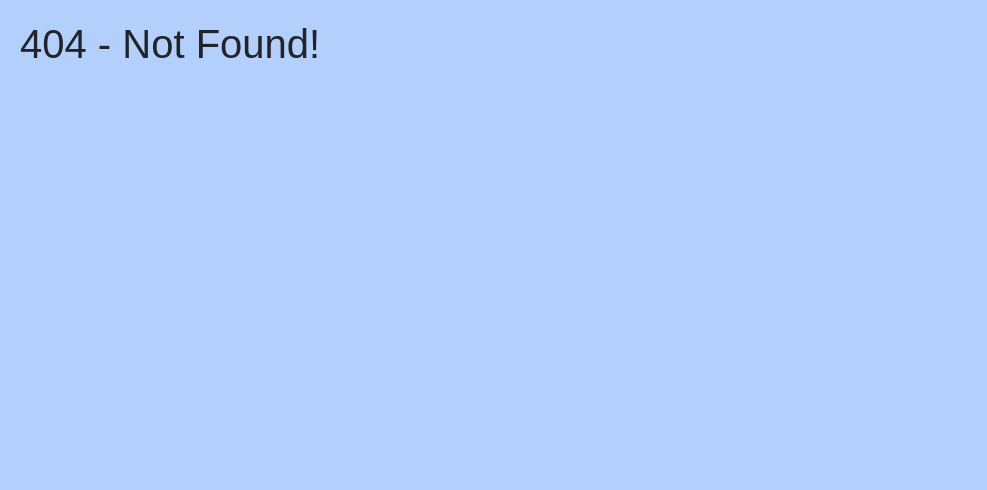
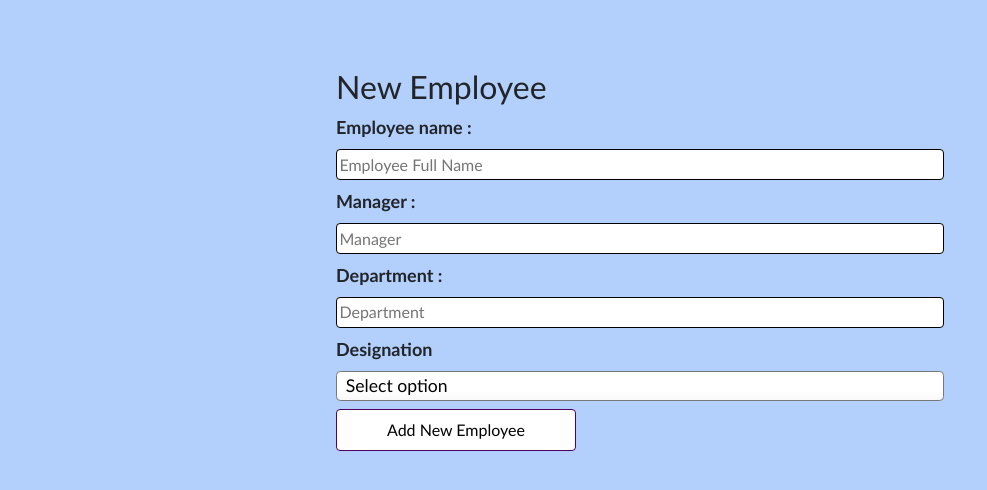
Before and after one commit to byuvraj/LMS_FrontEnd, a React (Create React App) app: page /add in a window 1280 px wide. Before the commit this address had no page. Shown: the top 490 px of the page, without its empty margins (0-987 px from the left). Built offline with nearby package versions, Linux system fonts and the light colour scheme.

Commit message:
Add-form added

```diff
--- a/package.json
+++ b/package.json
@@ -12,7 +12,8 @@
     "react-dom": "^18.2.0",
     "react-scripts": "5.0.1",
     "web-vitals": "^2.1.4",
-    "nth-check": ">=2.0.1"
+    "nth-check": ">=2.0.1",
+    "terser": ">=5.14.2"
   },
   "scripts": {
     "start": "react-scripts start",
@@ -40,6 +41,7 @@
   },
   "devDependencies": {
     "react-router-dom": "^6.3.0",
-    "nth-check": ">=2.0.1"
+    "nth-check": ">=2.0.1",
+    "terser": ">=5.14.2"
   }
 }
--- a/src/App.js
+++ b/src/App.js
@@ -1,4 +1,3 @@
-import ReactDOM from "react-dom/client";
 import { BrowserRouter, Routes, Route } from "react-router-dom";
 import Layout from "./pages/Layout";
 import Home from "./pages/Home";
@@ -7,7 +6,7 @@ import Login from "./pages/Login";
 import NewLeave from "./pages/ApplyLeave";
 import ApprovalPage from "./pages/ApprovalPage";
 import NoPage from "./pages/NoPage";
-
+import AddEmloyee from "./pages/Admin/AddEmployee";
 
 export default function App() {
   return (
@@ -21,6 +20,7 @@ export default function App() {
         <Route path="login" element={<Login />} />
         <Route path="*" element ={<NoPage />}/>
         <Route path="newleave" element={<NewLeave />} />
+        <Route path="add" element={<AddEmloyee/>}/>
       </Routes>
     </BrowserRouter>
   );
--- /dev/null
+++ b/src/pages/Admin/AddEmployee.js
@@ -0,0 +1,32 @@
+import React from 'react';
+import classes from './AddEmployee.module.css';
+import Button from '../UI/Button/Button';
+export default function AddEmloyee() {
+    return (
+        <>
+            <div className={classes.input}>
+            <header><h2>New Employee</h2></header>
+                <form>
+                    <label >Employee name :</label>
+                    <input type="text" placeholder='Employee Full Name'></input>
+                    <label >Manager :</label>
+                    <input type="text" placeholder='Manager'></input>
+                    <label >Department :</label>
+                    <input type="text" placeholder='Department'></input>
+                    <label >Designation</label>
+                    <div className={classes.select}>
+                        <select name='Select' id='Designation' placeholder='Select one'>
+                            <option value="">Select option</option>
+                            <option value="Trainee">Trainee</option>
+                            <option value="Jr_SoftwareDeveloper">Jr Software Developer</option>
+                            <option value="Sr_SoftwareDeveloper">Sr Software Developer</option>
+                        </select>
+                    </div>
+                    <Button type="submit" >
+                        Add New Employee
+                    </Button>
+                </form>
+            </div>
+        </>
+    );
+};
--- /dev/null
+++ b/src/pages/Admin/AddEmployee.module.css
@@ -0,0 +1,93 @@
+*,
+*::before,
+*::after {
+  box-sizing: border-box;
+}
+*,h2{
+  font-family:Optima;
+}
+.input {
+  margin: 2rem auto;
+  padding: 1rem;
+  width: 90%;
+  max-width: 40rem;
+}
+
+.input label {
+  display: block;
+  font-weight: bold;
+  margin-bottom: 0.5rem;
+}
+
+.input input {
+  font: inherit;
+  display: block;
+  width: 100%;
+  border: 1px solid rgb(0, 0, 0);
+  border-radius: 0.25em;
+  padding: 0.15rem 1em 0.15rem 0.15rem;
+  margin-bottom: 0.5rem;
+  cursor: pointer;
+}
+
+.input input:focus {
+  outline: none;
+  border-color: #4f005f;
+}
+:root {
+  --select-border: #777;
+  --select-focus: blue;
+  --select-arrow: var(--select-border);
+}
+
+select {
+  appearance: none;
+  background-color: transparent;
+  border: none;
+  padding: 0 1em 0 0;
+  margin: 0;
+  width: 100%;
+  font-family: inherit;
+  font-size: inherit;
+  cursor: inherit;
+  line-height: inherit;
+  z-index: 1;
+  outline: none;
+}
+
+.select {
+  display: grid;
+  grid-template-areas: "select";
+  align-items: center;
+  position: relative;
+  min-width: 15ch;
+  max-width: 40rem;
+  border: 1px solid var(--select-border);
+  border-radius: 0.25em;
+  padding: 0.25em 0.5em;
+  font-size: 1.1rem;
+  cursor: pointer;
+  line-height: 1.1;
+  background-color: #fff;
+  background-image: linear-gradient(to top, #f9f9f9, #fff 33%);
+
+}
+
+select:focus + .focus {
+  position: absolute;
+  top: -1px;
+  left: -1px;
+  right: -1px;
+  bottom: -1px;
+  border: 2px solid var(--select-focus);
+  border-radius: inherit;
+}
+
+label {
+  font-size: 1.125rem;
+  font-weight: 500;
+}
+
+.select + label {
+  margin-top: 2rem;
+}
--- a/src/pages/ApplyLeave.js
+++ b/src/pages/ApplyLeave.js
@@ -37,8 +37,6 @@ const ApplyLeave = () => {
         event.preventDefault();
         // alert(inputs.desc);
 
-
-
         const requestOptions = {
             method: 'POST',
             headers: { 'Content-Type': 'application/json' },
@@ -58,8 +56,6 @@ const ApplyLeave = () => {
             .then(response => response.json())
             .then(data => setSubmit(data.id)).then(window.location="/dashboard");
     }
-
-
 
     return (
         <div className="App">
--- a/src/pages/Login.js
+++ b/src/pages/Login.js
@@ -13,21 +13,19 @@ const emailReducer = (state, action) => {
     isValid: false
   }
 };
-const passwdReducer=(state, action)=>{
-  if(action.type === 'USER_PASSWD'){
-    return { value: action.val, isValid: state.value.trim().length>6}
+const passwdReducer = (state, action) => {
+  if (action.type === 'USER_PASSWD') {
+    return { value: action.val, isValid: state.value.trim().length > 6 }
   }
-  if (action.type ==='INPUT_BLUR'){
-    return { value: state.value, isValid: state.value.trim().length>6}
+  if (action.type === 'INPUT_BLUR') {
+    return { value: state.value, isValid: state.value.trim().length > 6 }
   }
 };
-const Login = (props) => {
-  //const [inputPasswd, setInputPasswd] = useState('');
-  // [passwordIsValid, setPasswordIsValid] = useState();
+const Login = () => {
   const [formIsValid, setFormIsValid] = useState(false);
 
   const [emailState, dispatchEmail] = useReducer(emailReducer, { value: '', isValid: null, });
-  const [passwdState,dispatchPasswd]=useReducer(passwdReducer, { value: '', isValid: null,})
+  const [passwdState, dispatchPasswd] = useReducer(passwdReducer, { value: '', isValid: null, })
 
   useEffect(() => {
     console.log('EFFECT RUNNING');
@@ -38,24 +36,25 @@ const Login = (props) => {
   }, []);
   const emailChangeHandler = (event) => {
     dispatchEmail({ type: 'USER_INPUT', val: event.target.value });
+
     setFormIsValid(
       event.target.value.includes('@') && passwdState.trim().length > 6
-      );
+    );
   };
 
   const passwordChangeHandler = (event) => {
-    dispatchPasswd({type: 'USER_PASSWD', val: event.target.value})
+    dispatchPasswd({ type: 'USER_PASSWD', val: event.target.value })
 
     setFormIsValid(
-      emailState.isValid&& event.target.value.trim().length > 6
+      emailState.isValid && event.target.value.trim().length > 6
     );
   };
   const validateEmailHandler = () => {
-    dispatchEmail({type: 'INPUT_BLUR'}); //setEmailIsValid(emailState.isValid);
+    dispatchEmail({ type: 'INPUT_BLUR' }); //setEmailIsValid(emailState.isValid);
   };
 
   const validatePasswordHandler = () => {
-    dispatchPasswd({type: 'INPUT_BLUR'});
+    dispatchPasswd({ type: 'INPUT_BLUR' });
   };
 
 
@@ -89,7 +88,7 @@ const Login = (props) => {
           </div>
           <div class="form-group">
             <label for="exampleInputPassword1">Password</label>
-            <input type="password"value={passwdState.val} onChange={passwordChangeHandler}onBlur={validatePasswordHandler} class="form-control" id="exampleInputPassword1" placeholder="Password" />
+            <input type="password" value={passwdState.val} onChange={passwordChangeHandler} onBlur={validatePasswordHandler} class="form-control" id="exampleInputPassword1" placeholder="Password" />
           </div>
           <p>
           </p>
--- /dev/null
+++ b/src/pages/UI/Button/Button.js
@@ -0,0 +1,18 @@
+import React from 'react';
+
+import classes from './Button.module.css';
+
+const Button = (props) => {
+  return (
+    <button
+      type={props.type || 'button'}
+      className={`${classes.button} ${props.className}`}
+      onClick={props.onClick}
+      disabled={props.disabled}
+    >
+      {props.children}
+    </button>
+  );
+};
+
+export default Button;
--- /dev/null
+++ b/src/pages/UI/Button/Button.module.css
@@ -0,0 +1,37 @@
+.button {
+  font: inherit;
+  border: 1px solid #4f005f;
+  background: #ffffff;
+  color: rgb(0, 0, 0);
+  padding: 0.5rem 1.5rem;
+  margin-top: .5rem;
+  cursor: pointer;
+  font-size: 1rem;
+  width: 100%;
+  min-width: 15ch;
+  max-width: 15rem;
+  border-radius: 0.25em;
+  transition: 0.8s;
+}
+
+.button:hover,
+.button:active {
+  color: white;
+  background: #000000;
+  border-color: #ffffff;
+  max-width: 20rem;
+}
+
+.button:focus {
+  outline: none;
+}
+
+button:disabled,
+button:focus:disabled,
+button:hover:disabled,
+button:active:disabled {
+  background: #ccc;
+  border-color: #ccc;
+  color: #666666;
+  cursor: not-allowed;
+}
```
Also changed, not shown: 1 other file (tests, documents, lock files or other folders).
